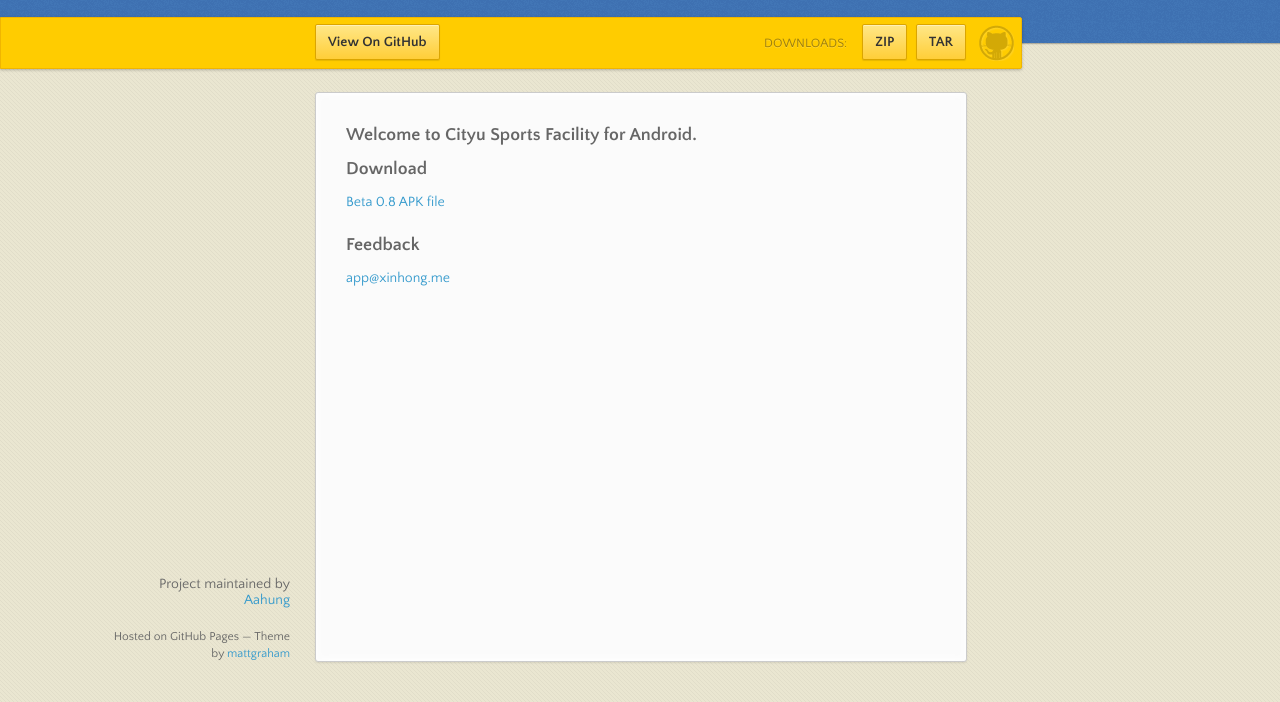
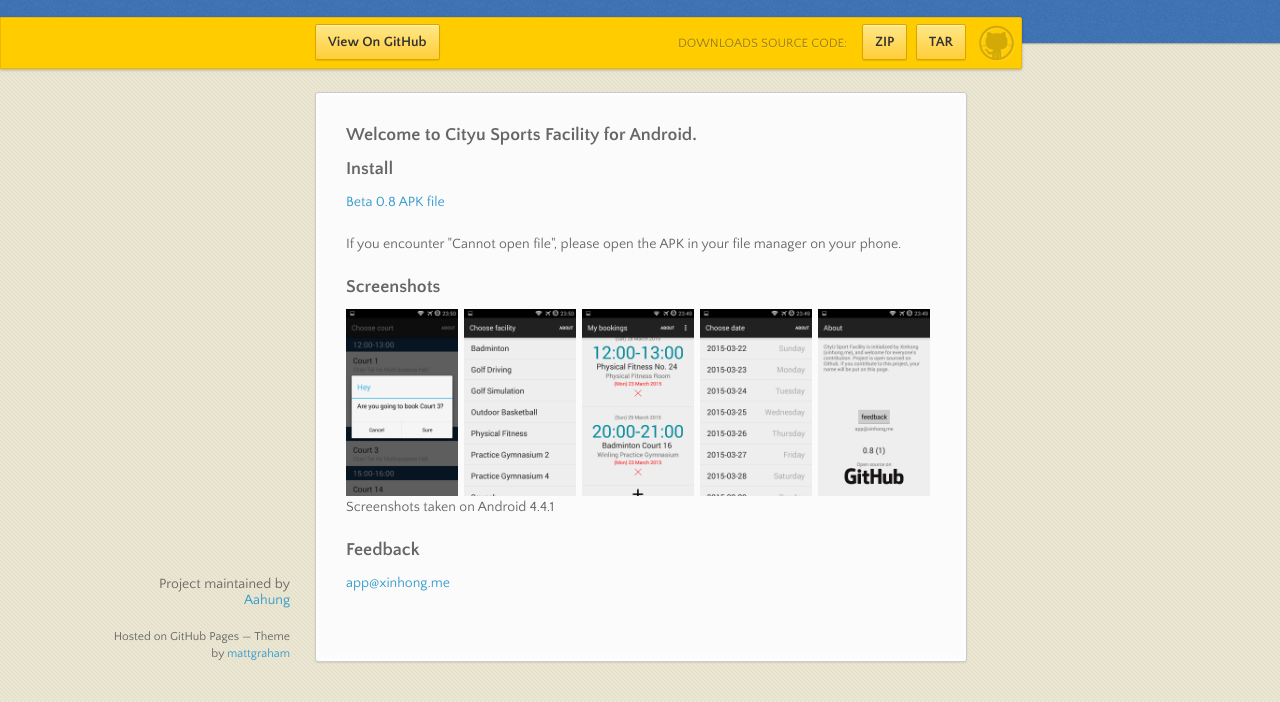
Before and after one commit to aahung/cityu-sports-android, a plain HTML site: page index.html in a window 1280 px wide. Shown: the part 98-800 px from the top of the page. Drawn offline with nearby package versions, Linux system fonts and the light colour scheme.

Commit message:
update screenshots

```diff
--- a/index.html
+++ b/index.html
@@ -26,7 +26,7 @@
 
         <a href="https://github.com/Aahung/cityu-sports-android" class="button fork"><strong>View On GitHub</strong></a>
         <div class="downloads">
-          <span>Downloads:</span>
+          <span>Downloads source code:</span>
           <ul>
             <li><a href="https://github.com/Aahung/cityu-sports-android/zipball/master" class="button">ZIP</a></li>
             <li><a href="https://github.com/Aahung/cityu-sports-android/tarball/master" class="button">TAR</a></li>
@@ -43,9 +43,21 @@
 <a id="welcome-to-cityu-sports-facility-for-android" class="anchor" href="#welcome-to-cityu-sports-facility-for-android" aria-hidden="true"><span class="octicon octicon-link"></span></a>Welcome to Cityu Sports Facility for Android.</h3>
 
 <h3>
-<a id="download" class="anchor" href="#download" aria-hidden="true"><span class="octicon octicon-link"></span></a>Download</h3>
+<a id="download" class="anchor" href="#download" aria-hidden="true"><span class="octicon octicon-link"></span></a>Install</h3>
 
 <p><a href="download/usports.apk">Beta 0.8 APK file</a></p>
+<p>If you encounter "Cannot open file", please open the APK in your file manager on your phone.</p>
+
+<h3>
+<a id="screenshots" class="anchor" href="#screenshots" aria-hidden="true"><span class="octicon octicon-link"></span></a>Screenshots</h3>
+<p>
+  <img src="images/Screenshot-1.png" style="float: left; width: 19%; margin-right: 1%">
+  <img src="images/Screenshot-2.png" style="float: left; width: 19%; margin-right: 1%">
+  <img src="images/Screenshot-3.png" style="float: left; width: 19%; margin-right: 1%">
+  <img src="images/Screenshot-4.png" style="float: left; width: 19%; margin-right: 1%">
+  <img src="images/Screenshot-5.png" style="float: left; width: 19%; margin-right: 1%">
+</p>
+<p>Screenshots taken on Android 4.4.1</p>
 
 <h3>
 <a id="feedback" class="anchor" href="#feedback" aria-hidden="true"><span class="octicon octicon-link"></span></a>Feedback</h3>
```
Also changed, not shown: images/Screenshot-1.png (added), images/Screenshot-2.png (added), images/Screenshot-3.png (added), images/Screenshot-4.png (added), images/Screenshot-5.png (added).
